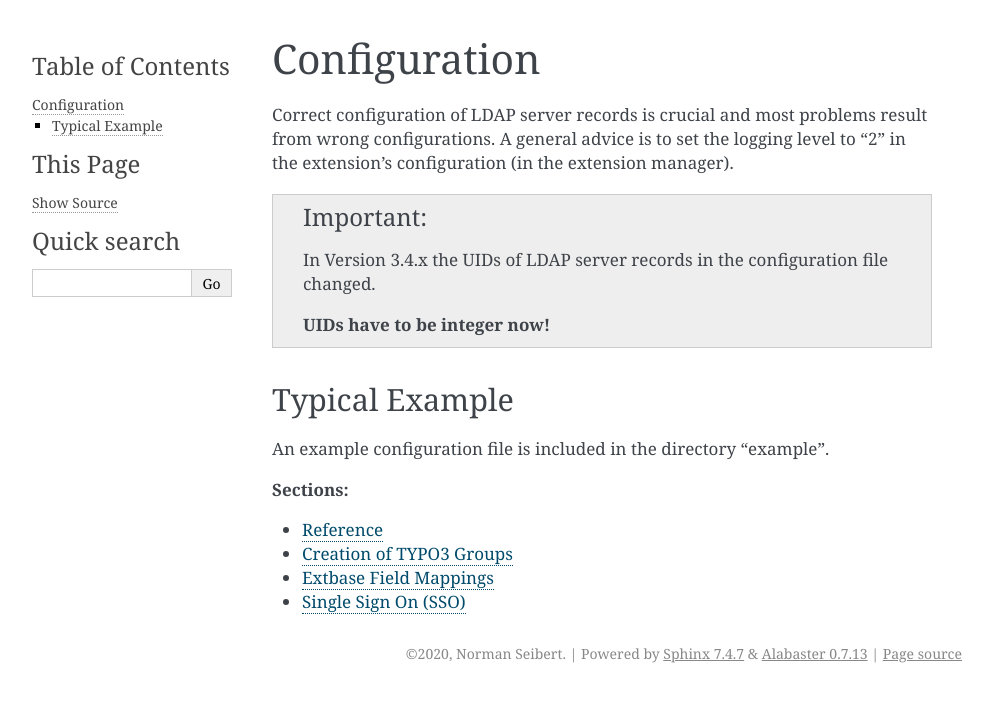
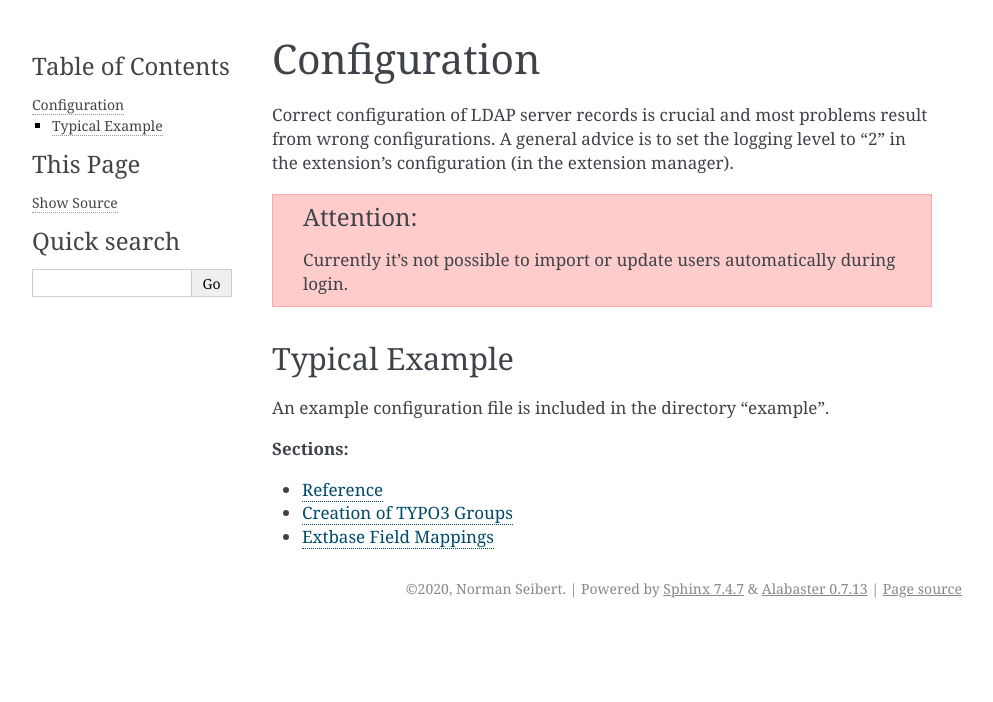
Before and after one commit to nseibert/ldap, a Sphinx documentation site: the page built from Documentation/Configuration/Index.rst, in a window 1280 px wide. Shown: the top 702 px of the page, without its empty margins (148-1141 px from the left). Built offline with Sphinx 7.4.7, drawn with Linux system fonts in a browser that asks for light colours.

Commit message:
Update documentation

```diff
--- a/Documentation/Configuration/Index.rst
+++ b/Documentation/Configuration/Index.rst
@@ -12,11 +12,9 @@ problems result from wrong configurations. A general advice is to set
 the logging level to “2” in the extension's configuration (in the
 extension manager).
 
-.. important::
+.. attention::
 
-   In Version 3.4.x the UIDs of LDAP server records in the configuration file changed.
-
-   **UIDs have to be integer now!**
+   Currently it's not possible to import or update users automatically during login.
 
 
 Typical Example
@@ -38,4 +36,3 @@ An example configuration file is included in the directory “example”.
 	Reference
 	Groups
 	Extbase
-	SSO
--- a/Documentation/Configuration/Reference.rst
+++ b/Documentation/Configuration/Reference.rst
@@ -24,6 +24,10 @@ compatibility with database records.**
    }
 
 Mandatory properties are printed bold.
+
+.. attention::
+
+   Currently it's not possible to import or update users automatically during login. This means that **autoImport** and **autoEnable** must not be set to 1.
 
 +----------------------------------+---------------+----------------------------------------------------------------------------------------------------+----------------+
 | Parameter                        | Data type     | Description                                                                                        | Default        |
--- a/Documentation/Index.rst
+++ b/Documentation/Index.rst
@@ -14,7 +14,7 @@
 =============================================================
 
 :Version:
-   3.4.x
+   3.5.x
 
 :Language:
    en
--- a/Documentation/Introduction/Index.rst
+++ b/Documentation/Introduction/Index.rst
@@ -23,6 +23,9 @@ Features include:
 * Authentication of FE and BE users against the directory
 * Usage of the TYPO3 scheduler to import/update/delete TYPO3 users
 
+.. attention::
+
+   Currently it's not possible to import or update users automatically during login.
 
 .. _screenshots:
 
```
Also changed, not shown: Documentation/Configuration/SSO.rst (deleted, +0 -19 lines), 4 other files.
